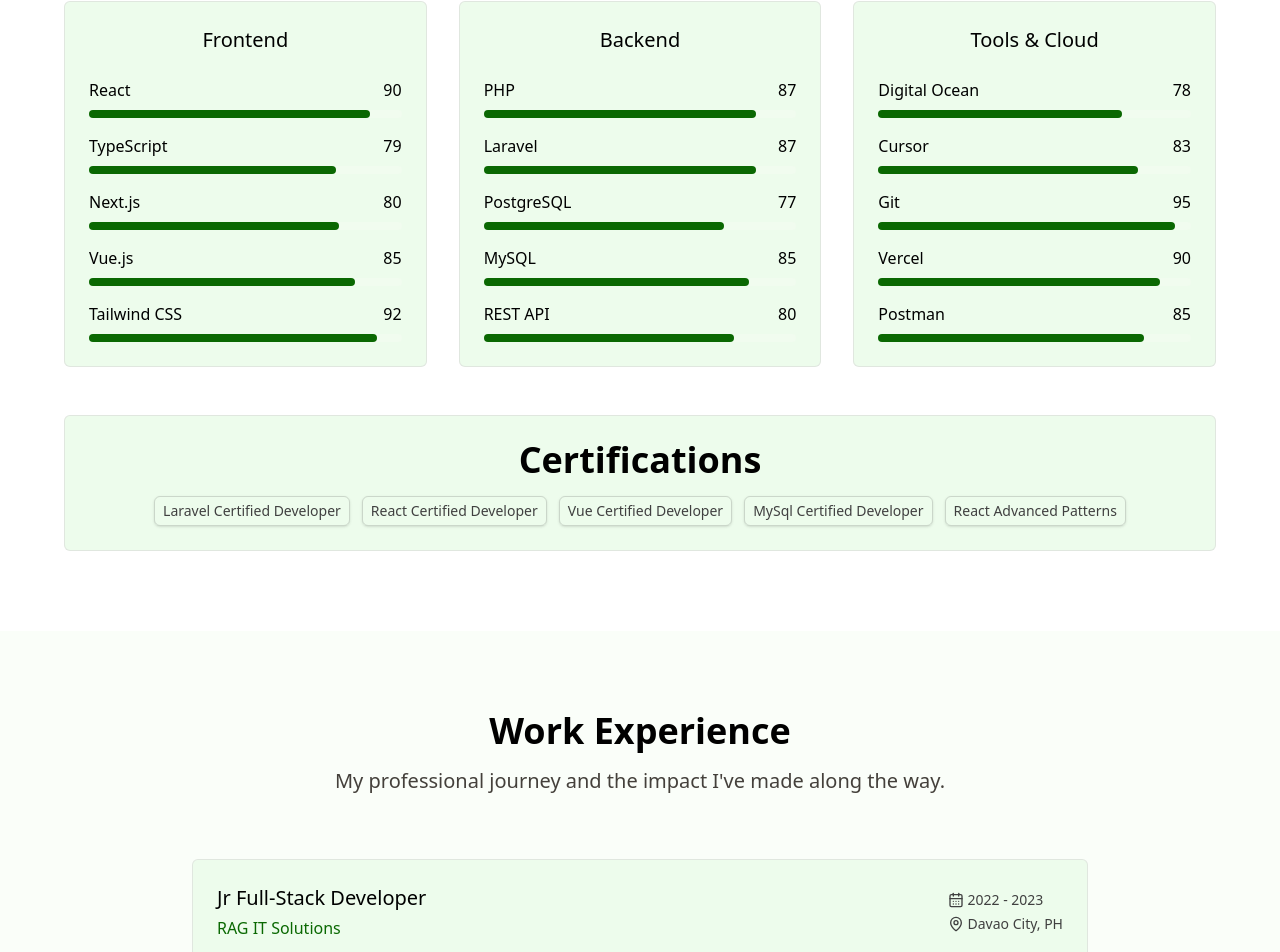
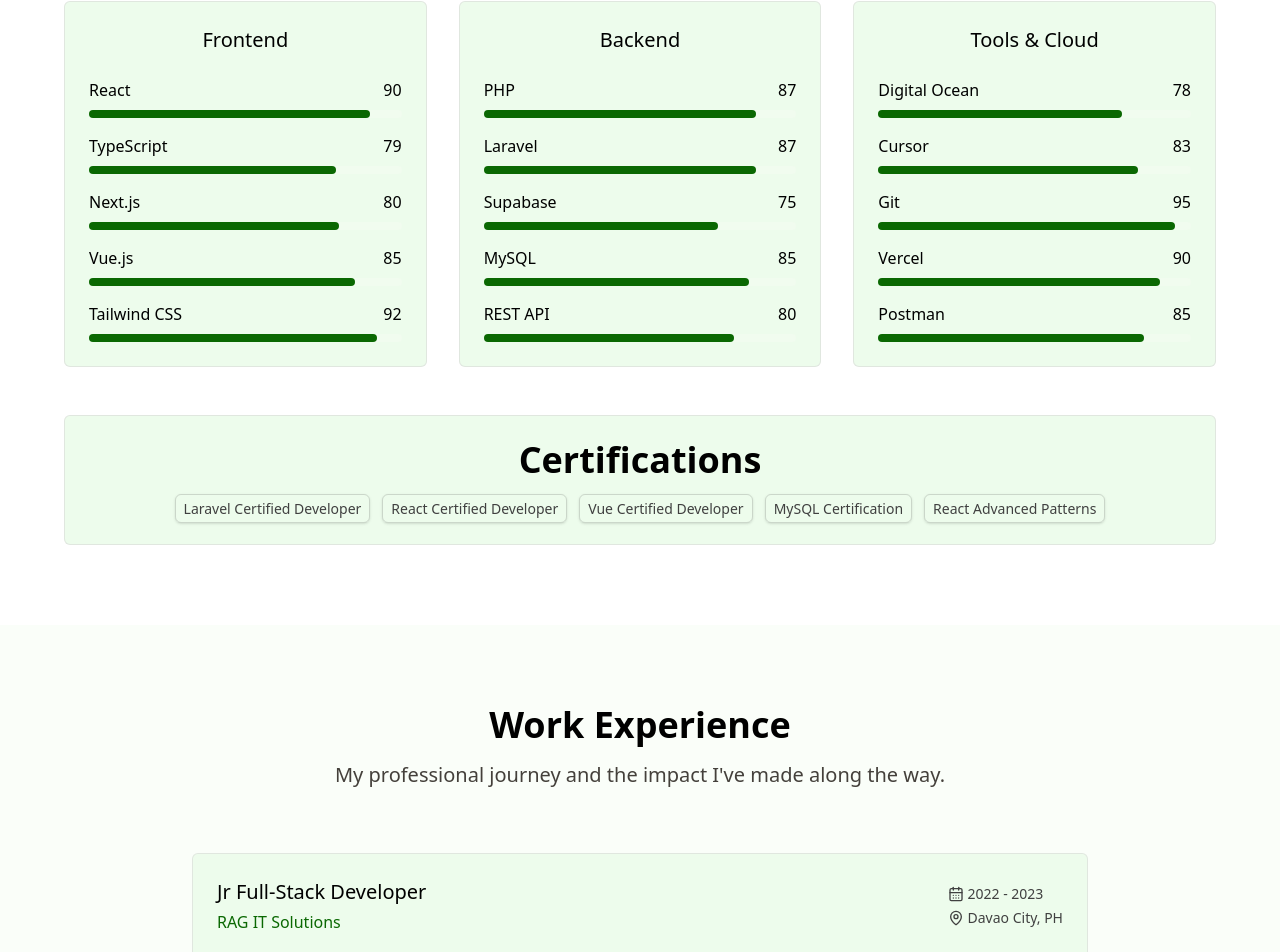
Before and after one commit to Jhovanie14/flores-porfolio, a React (Vite) app: page / in a window 1280 px wide. Shown: the part 2432-3384 px from the top of the page. Built offline with nearby package versions, Linux system fonts and the light colour scheme.

Commit message:
change postresql to supabase

```diff
--- a/src/Pages/Skills.jsx
+++ b/src/Pages/Skills.jsx
@@ -18,7 +18,7 @@
     skills: [
       { name: "PHP", level: 87 },
       { name: "Laravel", level: 87 },
-      { name: "PostgreSQL", level: 77 },
+      { name: "Supabase", level: 75 },
       { name: "MySQL", level: 85 },
       { name: "REST API", level: 80 },
     ],
@@ -39,7 +39,7 @@
   "Laravel Certified Developer",
   "React Certified Developer",
   "Vue Certified Developer",
-  "MySql Certified Developer",
+  "MySQL Certification",
   "React Advanced Patterns",
 ];
 function Skills() {
@@ -91,9 +91,9 @@
             </div>
             <div className="flex flex-wrap justify-center gap-3">
               {certifications.map((cert, i) => (
-                <Badge cssStyle="secondary" key={i}>
-                  {cert}
-                </Badge>
+                <button key={i} className="hover:scale-105">
+                  <Badge cssStyle="secondary">{cert}</Badge>
+                </button>
               ))}
             </div>
           </Card>
```
